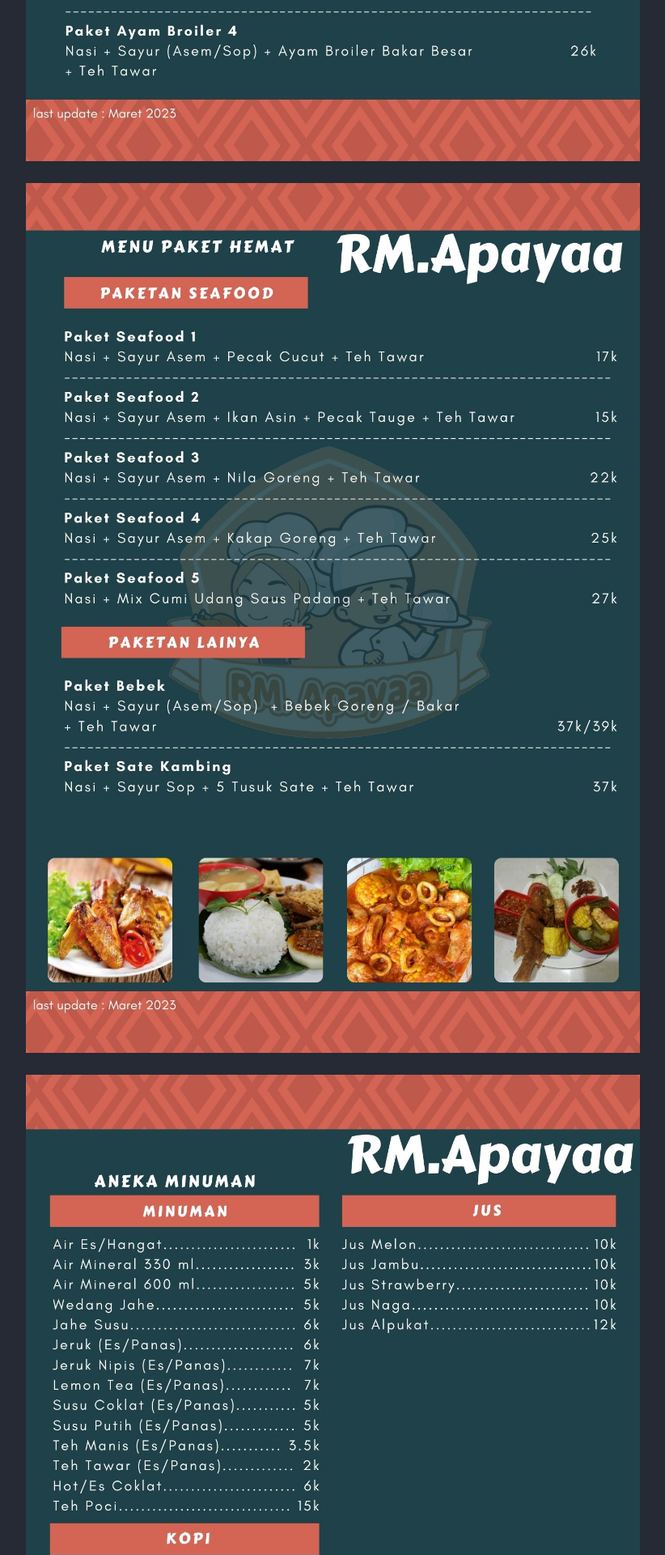
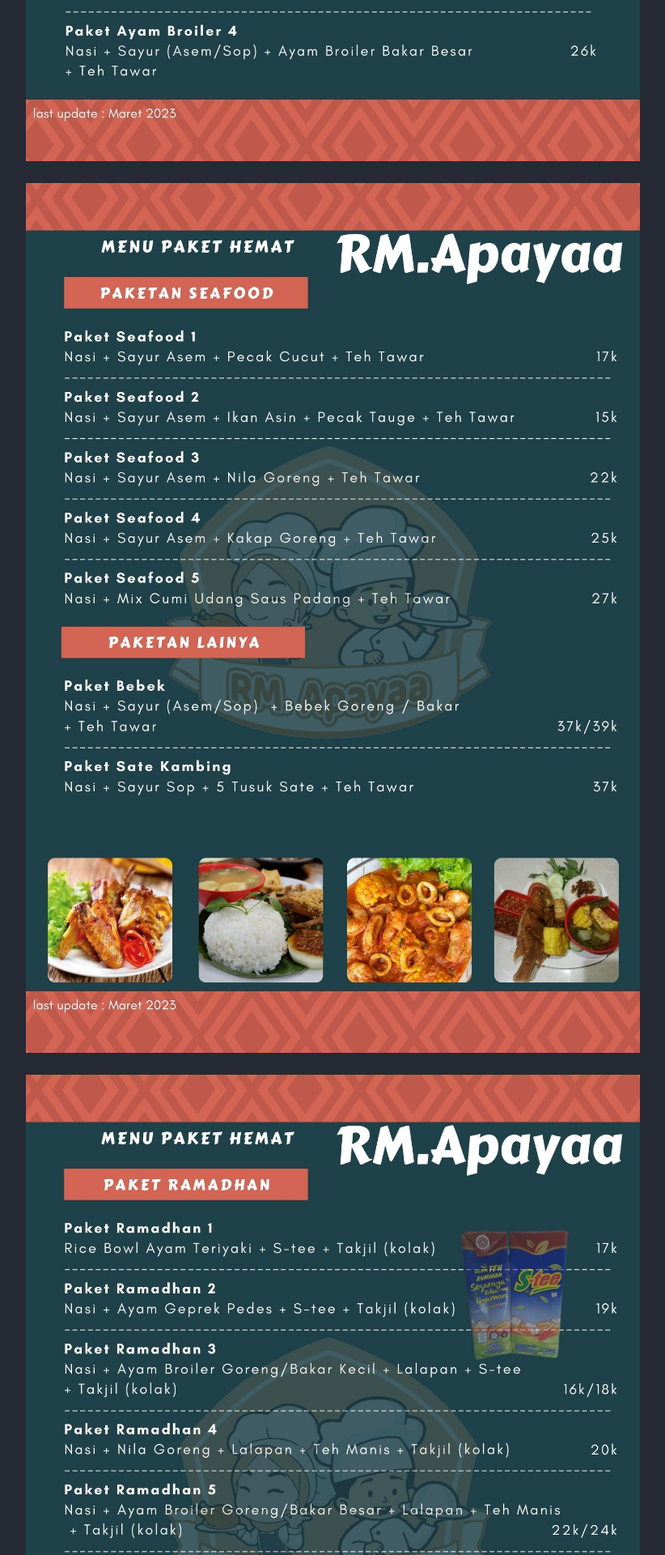
Before and after one commit to rm-apayaa/rm-apayaa.github.io, a Jekyll site: the page built from _posts/2023-03-02-menu-utama.markdown, in a window 1280 px wide. Shown: the part 4480-6400 px from the top of the page at 81% size, without its empty margins (343-1165 px from the left). Built offline with Jekyll 4.4.1, drawn with Linux system fonts in a browser that asks for light colours; nearby versions of some CDN libraries.

Commit message:
add menu ramadhan

```diff
--- a/_posts/2023-03-02-menu-utama.markdown
+++ b/_posts/2023-03-02-menu-utama.markdown
@@ -17,4 +17,6 @@ date: 2023-03-02T08:15:04+07:00
 
 ![image-center]({{ '/images/menu/menu-paket-lanjutan.jpg' | absolute_url }}){: .align-center}
 
+![image-center]({{ '/images/menu/menu-paket-ramadhan.jpg' | absolute_url }}){: .align-center}
+
 ![image-center]({{ '/images/menu/aneka-minuman.jpg' | absolute_url }}){: .align-center}
```
Also changed, not shown: images/menu/menu-paket-ramadhan.jpg (added), 6 other files.
